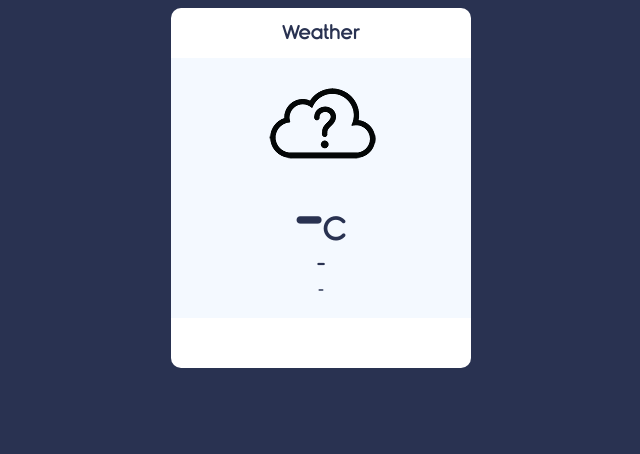
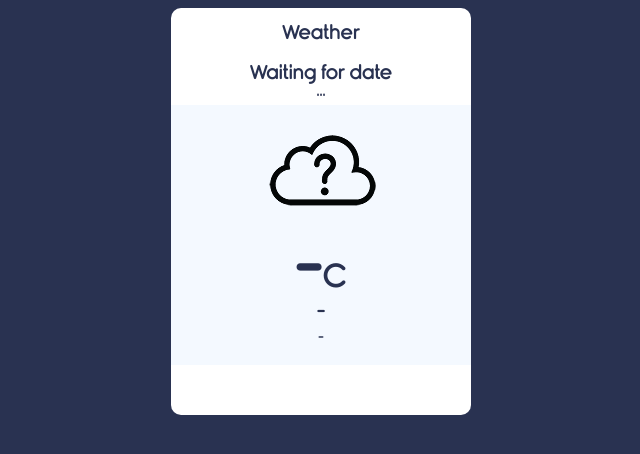
Before and after one commit to ElzbietaSzulc/weatherapp, a PHP site: page / in a window 1280 px wide. Shown: the top 454 px of the page, without its empty margins (319-959 px from the left). Run offline with PHP 8.4, Linux system fonts and the light colour scheme; some libraries are stand-ins or nearby versions.

Commit message:
Add date and hour

```diff
--- a/app.js
+++ b/app.js
@@ -1,4 +1,6 @@
 // Select elements
+const dateElement = document.querySelector(".weather-data p")
+const hourElement = document.querySelector(".weather-hour p")
 const iconElement = document.querySelector(".weather-icon");
 const tempElement = document.querySelector(".temperature-value p");
 const descElement = document.querySelector(".temperature-description p");
@@ -44,7 +46,7 @@ function showError(error){
 //Get weather from api provider
 
 function getWeather(latitude, logitude){
-    let api = `https://api.openweathermap.org/data/2.5/weather?lat=${latitude}&lon=${logitude}&appid=${key}`;
+    let api = `http://api.openweathermap.org/data/2.5/weather?lat=${latitude}&lon=${logitude}&appid=${key}`;
     let data;
 
     fetch(api)
@@ -59,6 +61,16 @@ function getWeather(latitude, logitude){
             weather.iconId = data.weather[0].icon;
             weather.city = data.name;
             weather.country = data.sys.country;
+
+            // time
+            var timeDate = new Date(0);
+            timeDate.setUTCSeconds(data.dt);
+            updateTime = timeDate.toString().split(" ").slice(0, 5).join(" ")
+            updateDate = updateTime.split(" ").slice(0, 3).join(" ")
+            udpateHour = updateTime.split(" ").slice(4).join(" ")
+            weather.date = updateDate;
+            weather.hour = udpateHour;
+
         })
         .then(function(){
                 displayWeather();
@@ -66,6 +78,8 @@ function getWeather(latitude, logitude){
 }
 // Display weather to ui
 function displayWeather(){
+    dateElement.innerHTML = `${weather.date}`;
+    hourElement.innerHTML = `${weather.hour}`;
     iconElement.innerHTML = `<img src="icons/${weather.iconId}.png"/>`;
     tempElement.innerHTML = `${weather.temperature.value}&deg<span>C</span>`;
     descElement.innerHTML = `${weather.description}`;
--- a/index.html
+++ b/index.html
@@ -14,6 +14,12 @@
         <div class="app-title">
             <p>Weather</p>
         </div>
+        <div class="weather-data">
+            <p>Waiting for date</p>
+        </div>
+        <div class="weather-hour">
+            <p>...</p>
+        </div>
         <div class="notification"></div>
         <div class="weather-container">
             <div class="weather-icon">
@@ -22,7 +28,7 @@
             <div class="temperature-value">
                 <p>-<span>C</span></p>
             </div>
-            <div class="temperature-description"><p> - </p></div>
+            <div class="temperature-description"><p>-</p></div>
             <div class="location"><p>-</p></div>
         </div>
     </div>
--- a/style.css
+++ b/style.css
@@ -22,10 +22,25 @@ body{
     height: 50px;
     border-radius: 10px 10px 0 0;
 }
+.weather-data p{
+    text-align:center;
+    padding: 5px 0 0 0;
+    margin: 0 auto;
+    font-size: 1.2em;
+    color: #293251;
+}
+
+.weather-hour p{
+    text-align:center;
+    padding: 0 0 5px 0;
+    margin: 0 auto;
+    font-size: 0.9em;
+    color: #293251;
+}
 
 .app-title p{
     text-align: center;
-    padding: 15px;
+    padding: 15px 0 10px 0;
     margin: 0 auto;
     font-size: 1.2em;
     color: #293251;
```
